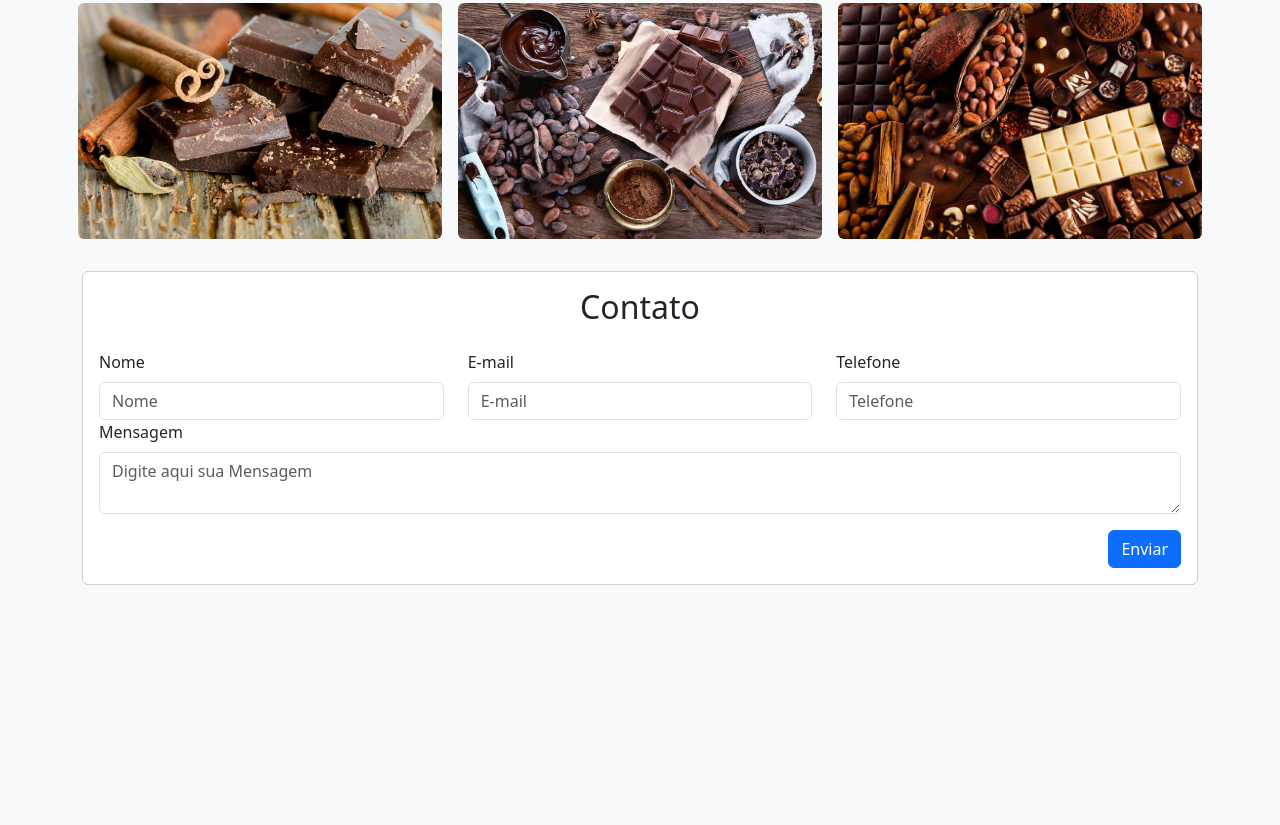
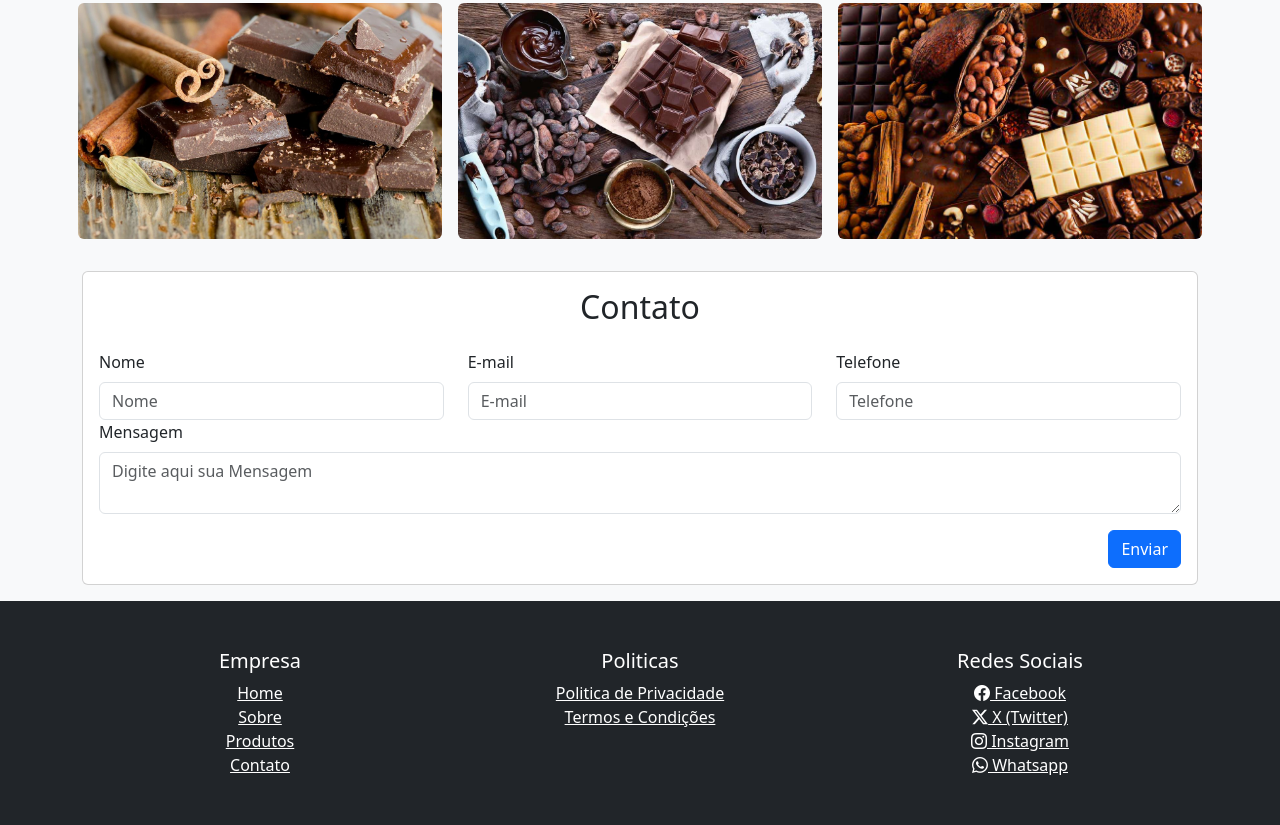
Before and after one commit to jessicapantarotto/Interfaces-bootstrap, a plain HTML site: page atividades/projeto1/index.html in a window 1280 px wide. Shown: the part 1662-2487 px from the top of the page. Before the commit the page ends 2263 px from the top, so only its background shows below. Drawn offline with nearby package versions, Linux system fonts and the light colour scheme.

Commit message:
chocolateria

```diff
--- a/atividades/projeto1/index.html
+++ b/atividades/projeto1/index.html
@@ -1,12 +1,17 @@
 <!DOCTYPE html>
 <html lang="pt-br">
+
 <head>
     <meta charset="UTF-8">
     <meta name="viewport" content="width=device-width, initial-scale=1.0">
     <title>Exemplo Bootstrap com CDN</title>
-    <link href="https://cdn.jsdelivr.net/npm/bootstrap@5.3.3/dist/css/bootstrap.min.css" rel="stylesheet" integrity="sha384-QWTKZyjpPEjISv5WaRU9OFeRpok6YctnYmDr5pNlyT2bRjXh0JMhjY6hW+ALEwIH" crossorigin="anonymous">
+    <link href="https://cdn.jsdelivr.net/npm/bootstrap@5.3.3/dist/css/bootstrap.min.css" rel="stylesheet"
+        integrity="sha384-QWTKZyjpPEjISv5WaRU9OFeRpok6YctnYmDr5pNlyT2bRjXh0JMhjY6hW+ALEwIH" crossorigin="anonymous">
+    <link rel="stylesheet" href="https://cdn.jsdelivr.net/npm/bootstrap-icons@1.13.1/font/bootstrap-icons.min.css">
     <link rel="stylesheet" href="css/style.css">
+    <link rel="shortcut icon" href="favicons/favicon-16x16.png" type="image/x-icon">
 </head>
+
 <body class="bg-light">
     <header>
         <div class="bg-white shadow fixed-top">
@@ -16,22 +21,25 @@
                         <a class="navbar-brand" href="#">
                             <img src="img/empresa/logo.png" alt="Chocolateria" width="250" height="80">
                         </a>
-                      <button class="navbar-toggler" type="button" data-bs-toggle="collapse" data-bs-target="#navbarSupportedContent" aria-controls="navbarSupportedContent" aria-expanded="false" aria-label="Toggle navigation">
+                        <button class="navbar-toggler" type="button" data-bs-toggle="collapse"
+                            data-bs-target="#navbarSupportedContent" aria-controls="navbarSupportedContent"
+                            aria-expanded="false" aria-label="Toggle navigation">
                             <span class="navbar-toggler-icon"></span>
                         </button>
-                      <div class="collapse navbar-collapse text-center justify-content-end" id="navbarSupportedContent">
+                        <div class="collapse navbar-collapse text-center justify-content-end"
+                            id="navbarSupportedContent">
                             <ul class="navbar-nav ms-auto">
                                 <li class="nav-item m-0 m-md-3">
-                            <a class="nav-link" aria-current="page" href="#">Home</a>
+                                    <a class="nav-link" aria-current="page" href="#Home">Home</a>
                                 </li>
                                 <li class="nav-item m-0 m-md-3">
-                            <a class="nav-link" aria-current="page" href="#">Sobre</a>
+                                    <a class="nav-link" aria-current="page" href="#Home">Sobre</a>
                                 </li>
                                 <li class="nav-item m-0 m-md-3">
-                            <a class="nav-link" aria-current="page" href="#">Produtos</a>
+                                    <a class="nav-link" aria-current="page" href="#Produtos">Produtos</a>
                                 </li>
                                 <li class="nav-item m-0 m-md-3">
-                            <a class="nav-link" aria-current="page" href="#">Contato</a>
+                                    <a class="nav-link" aria-current="page" href="#Contato">Contato</a>
                                 </li>
                             </ul>
                         </div>
@@ -51,7 +59,11 @@
                             Brasilidades Chocolateria
                         </h3>
                         <p class="text-center text-home">
-                            Amante do chocolate, Inês Duarte fundadora da Brasilidades Chocolateria, apostou na ideia de chocolates artesanais com os sabores do Brasil, com propósito de explorar a culinária inicialmente de seu estado, a Bahia se expandindo mais tarde para todos os sabores do país. Atualmente suas três lojas estão situadas no estado de São Paulo. Os produtos reúnem influências da gastronomia brasileira que imprimem referências de todo o país.
+                            Amante do chocolate, Inês Duarte fundadora da Brasilidades Chocolateria, apostou na ideia de
+                            chocolates artesanais com os sabores do Brasil, com propósito de explorar a culinária
+                            inicialmente de seu estado, a Bahia se expandindo mais tarde para todos os sabores do país.
+                            Atualmente suas três lojas estão situadas no estado de São Paulo. Os produtos reúnem
+                            influências da gastronomia brasileira que imprimem referências de todo o país.
                         </p>
                     </div>
                     <div class="col-lg-6 d-none d-lg-block">
@@ -74,11 +86,13 @@
                                     <img src="img/produtos/banner2.jpg" class="d-block w-100" alt="Banner2">
                                 </div>
                             </div>
-                            <button class="carousel-control-prev" type="button" data-bs-target="#carouselExampleAutoplaying" data-bs-slide="prev">
+                            <button class="carousel-control-prev" type="button"
+                                data-bs-target="#carouselExampleAutoplaying" data-bs-slide="prev">
                                 <span class="carousel-control-prev-icon" aria-hidden="true"></span>
                                 <span class="visually-hidden">Previous</span>
                             </button>
-                            <button class="carousel-control-next" type="button" data-bs-target="#carouselExampleAutoplaying" data-bs-slide="next">
+                            <button class="carousel-control-next" type="button"
+                                data-bs-target="#carouselExampleAutoplaying" data-bs-slide="next">
                                 <span class="carousel-control-next-icon" aria-hidden="true"></span>
                                 <span class="visually-hidden">Next</span>
                             </button>
@@ -129,11 +143,13 @@
                             </div>
                             <div class="col-12 col-md-4">
                                 <label for="telefone" class="form-label">Telefone</label>
-                                <input type="tel" class="form-control" id="telefone" name="telefone" placeholder="Telefone">
+                                <input type="tel" class="form-control" id="telefone" name="telefone"
+                                    placeholder="Telefone">
                             </div>
                             <div class="col-12">
                                 <label for="mensagem" class="form-label">Mensagem</label>
-                                <textarea name="mensagem" id="mensagem" class="form-control" placeholder="Digite aqui sua Mensagem"></textarea>
+                                <textarea name="mensagem" id="mensagem" class="form-control"
+                                    placeholder="Digite aqui sua Mensagem"></textarea>
                             </div>
                         </div>
                         <button class="btn btn-primary float-end mt-3">Enviar</button>
@@ -146,11 +162,52 @@
     </main>
 
     <footer>
+        <div class="bg-dark text-white py-3">
+            <div class="container">
+                <div class="row mt-3">
+                    <div class="col-md-4 text-center py-3">
+                        <h5>Empresa</h5>
+                        <ul class="list-unstyled">
+                            <li><a href="#home" class="text-white">Home</a></li>
+                            <li><a href="#home" class="text-white">Sobre</a></li>
+                            <li><a href="#produtos" class="text-white">Produtos</a></li>
+                            <li><a href="#contato" class="text-white">Contato</a></li>
+                            </ul>
+                    </div>
+
+                    <div class="col-md-4 text-center py-3">
+                        <h5>Politicas</h5>
+                        <ul class="list-unstyled">
+                            <li><a href="#" class="text-white">Politica de Privacidade</a></li>
+                            <li><a href="#" class="text-white">Termos e Condições</a></li>
+                            </ul>
+                    </div>
+
+                    <div class="col-md-4 text-center py-3">
+                        <h5>Redes Sociais</h5>
+                        <ul class="list-unstyled">
+                            <li><a href="#" class="text-white"><i class="bi bi-facebook"></i> Facebook</li>
+                            <li><a href="#" class="text-white"><i class="bi bi-twitter-x"></i> X (Twitter)</li>
+                            <li><a href="#" class="text-white"><i class="bi bi-instagram"></i> Instagram</li>
+                            <li><a href="#" class="text-white"> <i class="bi bi-whatsapp"></i> Whatsapp</li>
+                            </ul>
+                    </div>
+                </div>
+
+
+
+            </div>
+        </div>
+
+
 
     </footer>
 
 
 
-    <script src="https://cdn.jsdelivr.net/npm/bootstrap@5.3.3/dist/js/bootstrap.bundle.min.js" integrity="sha384-YvpcrYf0tY3lHB60NNkmXc5s9fDVZLESaAA55NDzOxhy9GkcIdslK1eN7N6jIeHz" crossorigin="anonymous"></script>
+    <script src="https://cdn.jsdelivr.net/npm/bootstrap@5.3.3/dist/js/bootstrap.bundle.min.js"
+        integrity="sha384-YvpcrYf0tY3lHB60NNkmXc5s9fDVZLESaAA55NDzOxhy9GkcIdslK1eN7N6jIeHz"
+        crossorigin="anonymous"></script>
 </body>
+
 </html>
```
Lines whose indentation alone changed are shown as unchanged.
